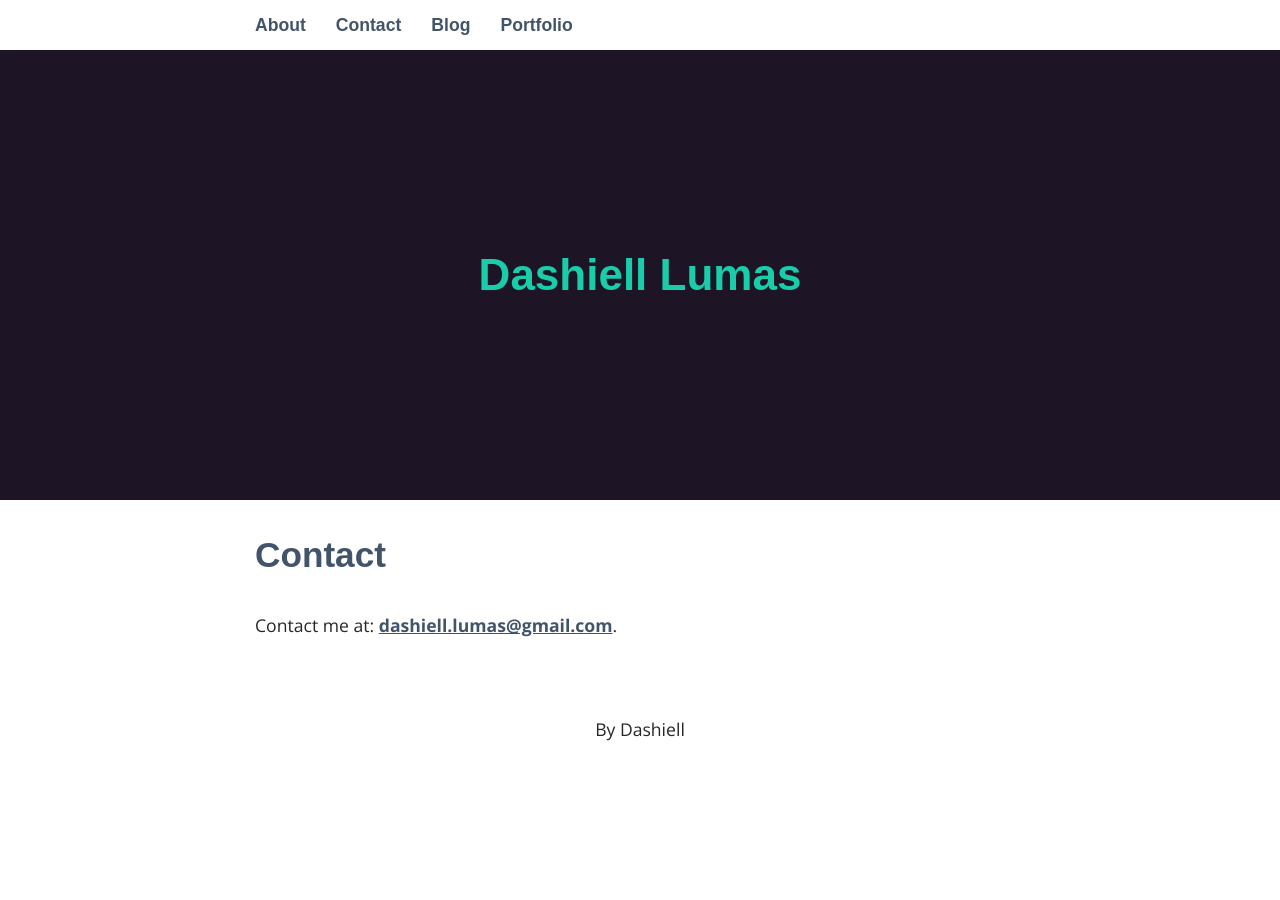
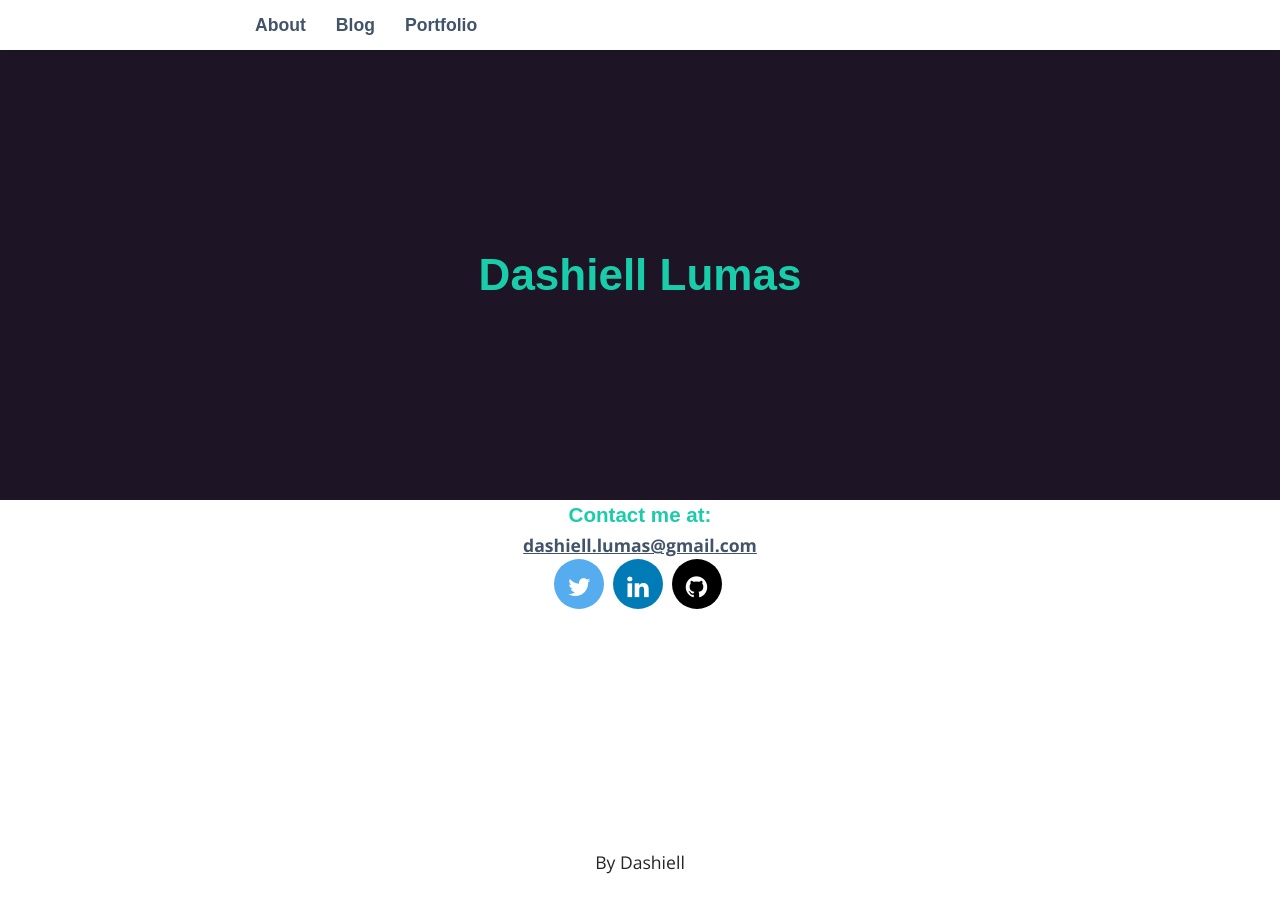
Before and after one commit to Dashy10/lumas-blog, a Jekyll site: the page built from _pages/02_contact.md, in a window 1280 px wide and 900 px high. Built offline with Jekyll 4.4.1, drawn with Linux system fonts in a browser that asks for light colours; some web fonts are replaced.

Commit message:
social media buttons

```diff
--- a/_includes/footer.html
+++ b/_includes/footer.html
@@ -1,3 +1,3 @@
-<footer>
+<footer class='site-footer'>
 	<p>By Dashiell</p>
 </footer>
--- a/_includes/head.html
+++ b/_includes/head.html
@@ -4,7 +4,7 @@
 	<meta name="viewport" content="width=device-width, initial-scale=1">
 
 	<title>{% if page.title %}{{ page.title }}{% else %}{{ site.title }}{% endif %}</title>
-
+	<link href="https://cdnjs.cloudflare.com/ajax/libs/font-awesome/4.7.0/css/font-awesome.css" rel="stylesheet">
 	<link rel="stylesheet" href="{{ "/css/main.css" | prepend: site.baseurl }}">
 	<link rel="canonical" href="{{ page.url | replace:'index.html','' | prepend: site.baseurl | prepend: site.url }}">
 	<link href='https://fonts.googleapis.com/css?family=Open+Sans:400,300,700,800,600' rel='stylesheet' type='text/css'>
--- a/_layouts/default.html
+++ b/_layouts/default.html
@@ -3,13 +3,16 @@
 {% include head.html %}
 
 <body>
+	<div class="page-wrap">
 	{% include header.html %}
 	<main>
 		<article>
 			{{ content }}
 		</article>
+		</div>
 		{% include footer.html %}
 	</main>
+
 </body>
 
 </html>
--- a/_pages/02_contact.md
+++ b/_pages/02_contact.md
@@ -1,8 +1,13 @@
 ---
 layout: page
-title: Contact
+title: null
 permalink: /contact/
 ---
 
-
-Contact me at: [dashiell.lumas@gmail.com](mailto:dashiell.lumas@gmail.com).
+<div class="contact-info">
+  <h3 class="page-title">Contact me at:</h3>
+  <a href="mailto:dashiell.lumas@gmail.com">dashiell.lumas@gmail.com</a>
+  <div class="rounded-social-buttons"><a class="social-button twitter" href="https://twitter.com/DashiellLumas"></a>
+        <a class="social-button linkedin" href="https://www.linkedin.com/in/dashiell-lumas/"></a>
+        <a class="social-button github" href="https://github.com/Dashy10"></a></div>
+</div>
--- a/_sass/_layout.scss
+++ b/_sass/_layout.scss
@@ -1,3 +1,28 @@
+* {
+	margin: 0;
+}
+
+body,
+html {
+	height: 100%;
+}
+
+.page-wrap {
+	min-height: 100%;
+	/* equal to footer height */
+	margin-bottom: -142px;
+}
+
+.page-wrap:after {
+	content: "";
+	display: block;
+}
+
+.page-wrap:after,
+.site-footer {
+	height: 142px;
+}
+
 body {
 	margin: 0;
 	color: $font-color;
@@ -6,6 +31,7 @@ body {
 	line-height: 1.6;
 	-webkit-font-smoothing: antialiased;
 }
+
 h1,
 h2,
 h3 {
@@ -14,31 +40,37 @@ h3 {
 	font-family: $heading-font;
 	line-height: 1.5;
 }
+
 h1 {
 	color: $main;
 	font-size: 2.5em;
+
 	a,
 	a:visited {
 		text-decoration: none;
 		color: $main;
 	}
 }
+
 h2 {
 	font-size: 2em;
 }
+
 a,
 a:visited {
 	color: $link-color;
 	text-decoration: underline;
 	font-weight: bold;
 }
+
 a:hover {
 	color: $link-hover-color;
 	text-decoration: underline;
 }
+
 header {
 	background: $header;
-	padding: 0px 15px;
+	padding: 0 15px;
 	text-align: center;
 	margin: 50px 0 0;
 	height: 50vh;
@@ -46,21 +78,22 @@ header {
 	justify-content: center;
 	align-items: center;
 }
+
 main {
 	padding: 0 15px;
 	max-width: $content-width;
 	margin: 0 auto;
 }
+
 time {
 	color: #898989;
 }
+
 .container {
 	max-width: $content-width;
 	margin: 0 auto;
 }
-
 /* Aside */
-
 aside {
 	position: fixed;
 	top: 0;
@@ -69,18 +102,22 @@ aside {
 	width: 100%;
 	z-index: 2;
 	border-bottom: 1px solid lighten($light, 30%);
-	box-shadow: 0px 1px 1px RGBA(4, 25, 54, .1);
+	box-shadow: 0 1px 1px RGBA(4, 25, 54, .1);
+
 	nav {
 		float: left;
 		max-width: 800px;
 		margin: 0 auto;
+
 		ul {
 			margin: 0;
 			padding: 0;
 			list-style: none;
+
 			li {
 				float: left;
 				position: relative;
+
 				a {
 					text-decoration: none;
 					display: block;
@@ -89,8 +126,9 @@ aside {
 					line-height: 20px;
 					margin-bottom: -1px;
 					box-shadow: 0;
-					&:hover,
-					&:active {
+
+					&:active,
+					&:hover {
 						background: $header;
 						text-decoration: none;
 						color: $main;
@@ -98,6 +136,7 @@ aside {
 				}
 			}
 		}
+
 		&:after {
 			content: '';
 			display: table;
@@ -105,7 +144,97 @@ aside {
 		}
 	}
 }
+
 footer {
 	text-align: center;
 	padding: 40px;
 }
+
+.page-title {
+	text-align: center;
+	color: $main;
+}
+
+.contact-info {
+	text-align: center;
+}
+@charset "UTF-8";
+
+.rounded-social-buttons {
+	text-align: center;
+}
+
+.rounded-social-buttons .social-button {
+	display: inline-block;
+	position: relative;
+	cursor: pointer;
+	width: 3.125rem;
+	height: 3.125rem;
+	border: 0.125rem solid transparent;
+	padding: 0;
+	text-decoration: none;
+	text-align: center;
+	color: #fefefe;
+	font-size: 1.5625rem;
+	font-weight: normal;
+	line-height: 2em;
+	border-radius: 1.6875rem;
+	transition: all 0.5s ease;
+	margin-right: 0.25rem;
+	margin-bottom: 0.25rem;
+}
+
+.rounded-social-buttons .social-button:focus,
+.rounded-social-buttons .social-button:hover {
+	-webkit-transform: rotate(360deg);
+	-ms-transform: rotate(360deg);
+	transform: rotate(360deg);
+}
+
+.rounded-social-buttons .social-button.twitter {
+	background: #55acee;
+}
+
+.rounded-social-buttons .social-button.twitter:before {
+	font-family: "FontAwesome";
+	content: "";
+}
+
+.rounded-social-buttons .social-button.twitter:focus,
+.rounded-social-buttons .social-button.twitter:hover {
+	color: #55acee;
+	background: #fefefe;
+	border-color: #55acee;
+}
+
+.rounded-social-buttons .social-button.linkedin {
+	background: #007bb5;
+}
+
+.rounded-social-buttons .social-button.linkedin:before {
+	font-family: "FontAwesome";
+	content: "";
+}
+
+.rounded-social-buttons .social-button.linkedin:focus,
+.rounded-social-buttons .social-button.linkedin:hover {
+	color: #007bb5;
+	background: #fefefe;
+	border-color: #007bb5;
+}
+
+.rounded-social-buttons .social-button.github {
+	background: #000000;
+}
+
+.rounded-social-buttons .social-button.github:before {
+	font-family: "FontAwesome";
+	content: "";
+}
+
+.rounded-social-buttons .social-button.github:focus,
+.rounded-social-buttons .social-button.github:hover {
+	color: #000000;
+	background: #fefefe;
+	border-color: #000000;
+}
```
Also changed, not shown: _pages/01_about.md (+1 -4 lines).
